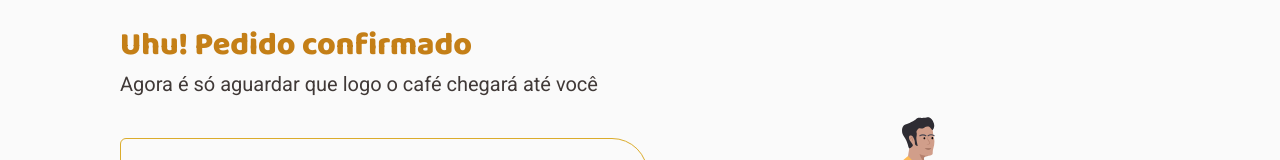
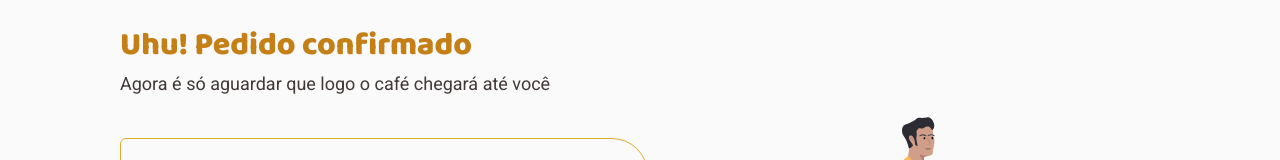
Before and after one commit to Gian-Lucas/coffee-delivery, a React (Vite) app: page /success in a window 1280 px wide. Shown: the part 122-282 px from the top of the page. Built offline with nearby package versions, Linux system fonts and the light colour scheme.

Commit message:
font size success page

```diff
--- a/src/pages/Success.tsx
+++ b/src/pages/Success.tsx
@@ -8,7 +8,7 @@ export function Success() {
         <h1 className="text-yellow-dark text-[2rem] font-header font-extrabold">
           Uhu! Pedido confirmado
         </h1>
-        <p className="text-base-subtitle text-xl">
+        <p className="text-base-subtitle text-lg">
           Agora é só aguardar que logo o café chegará até você
         </p>
       </div>
```
